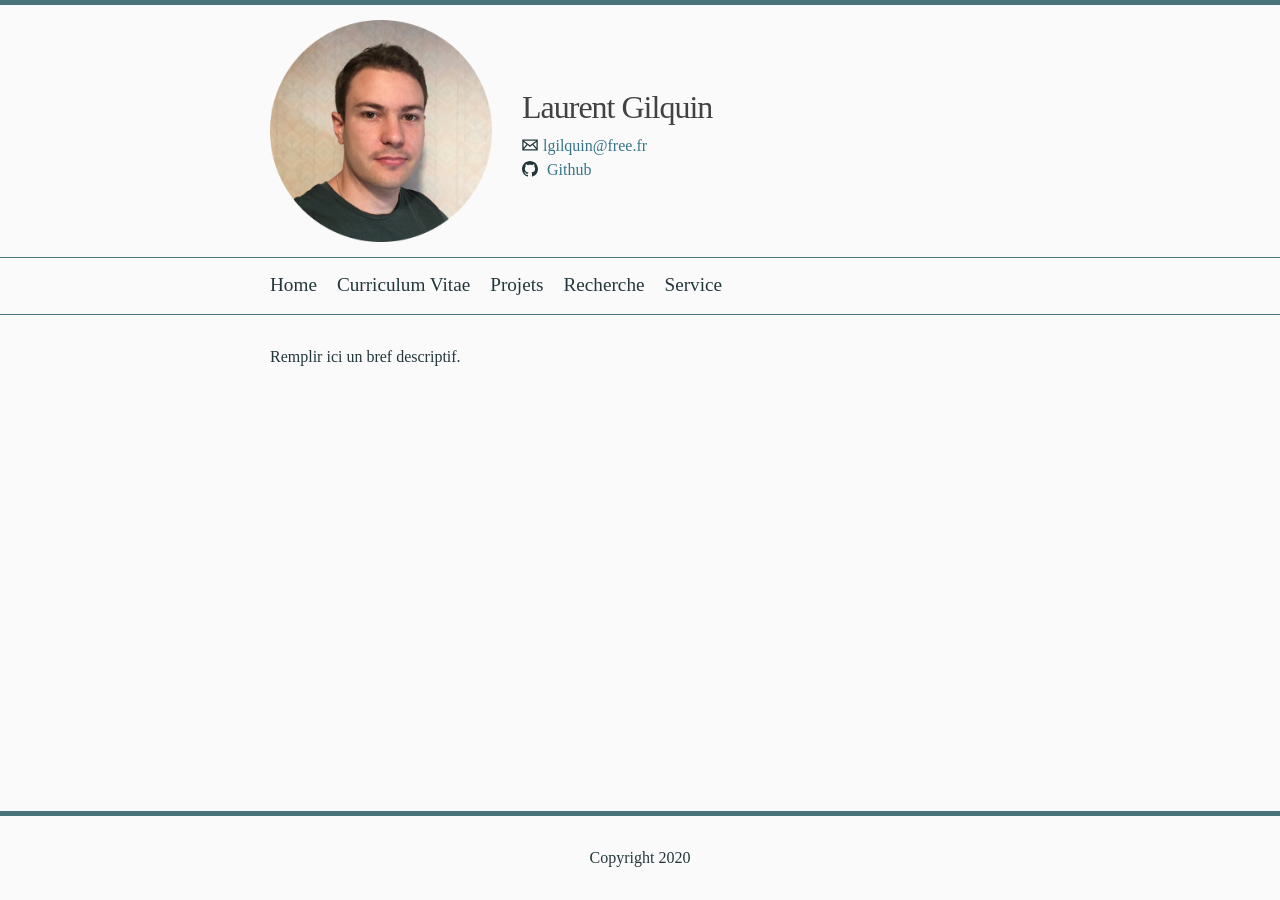
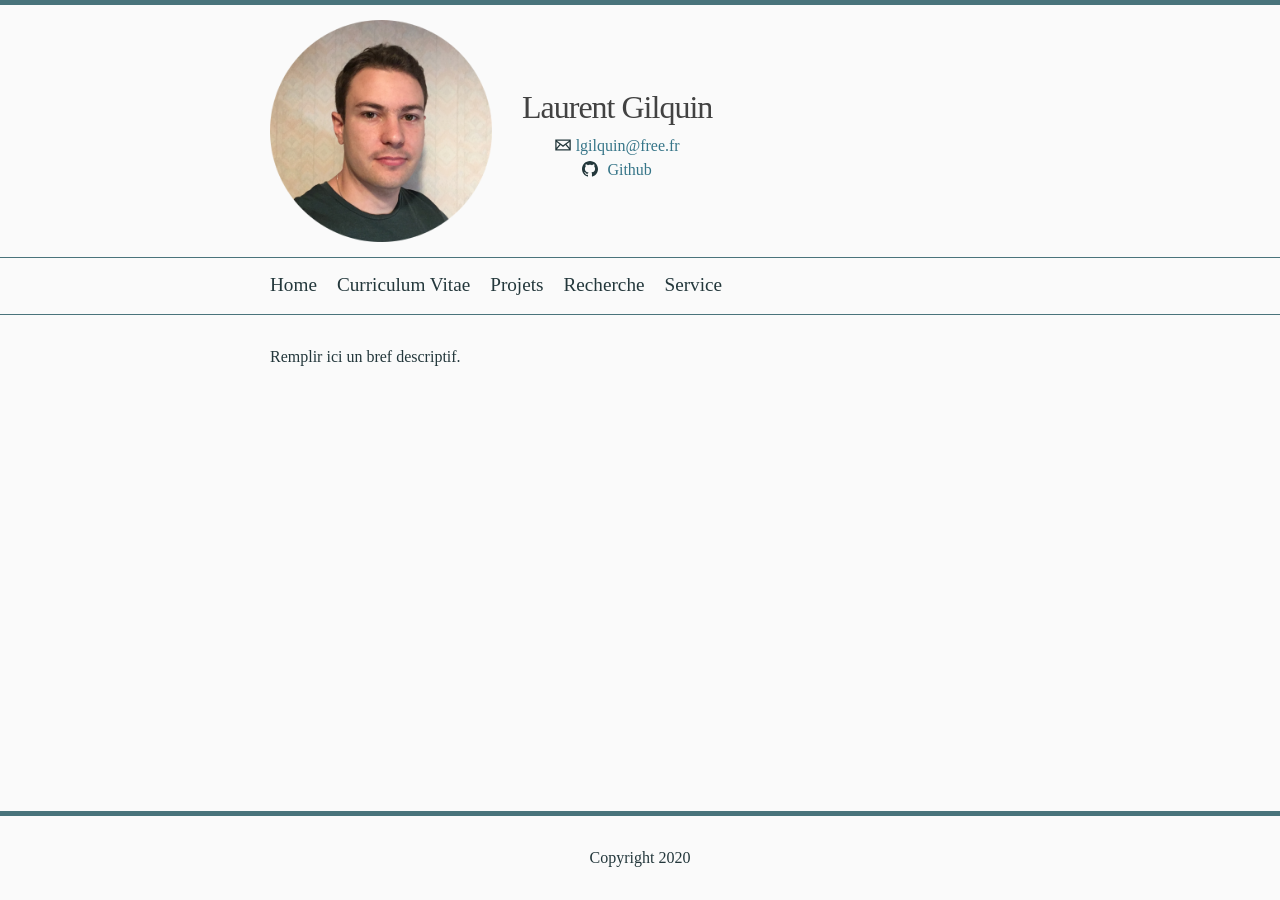
Before and after one commit to Gilquin/Gilquin.github.io, a Jekyll site: the page built from docs/index.markdown, in a window 1280 px wide. Built offline with Jekyll 4.4.1, drawn with Linux system fonts in a browser that asks for light colours; some web fonts are replaced.

Commit message:
missing div

```diff
--- a/docs/_includes/header.html
+++ b/docs/_includes/header.html
@@ -6,7 +6,8 @@
     {%- assign page_paths = site.header_pages | default: default_paths -%}
 
     <img class="avatar", src="../assets/images/avatar.png" alt="Avatar">
-    <div class="header-infos">
+
+	<div>
     <a class="site-title" rel="author" href="{{ "/" | relative_url }}">{{ site.title | escape }}</a>
     <div class="infos">
     {%- if site.email -%}
--- a/docs/_sass/minima/_layout.scss
+++ b/docs/_sass/minima/_layout.scss
@@ -21,7 +21,7 @@
 
 
 .infos {
-
+  text-align: center;
   padding-left: $spacing-unit;
 }
 
```
